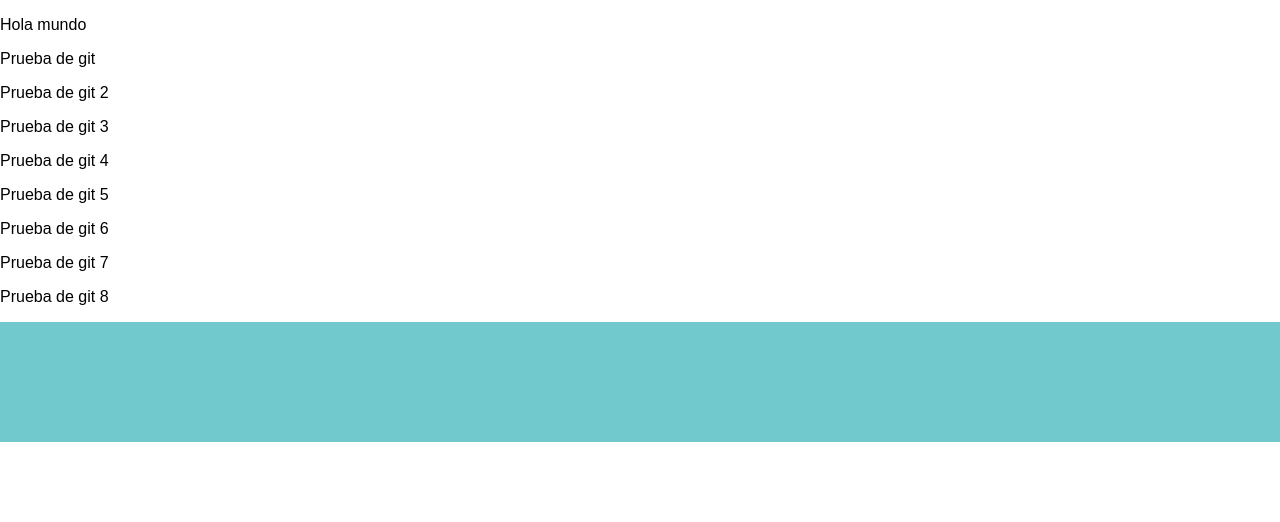
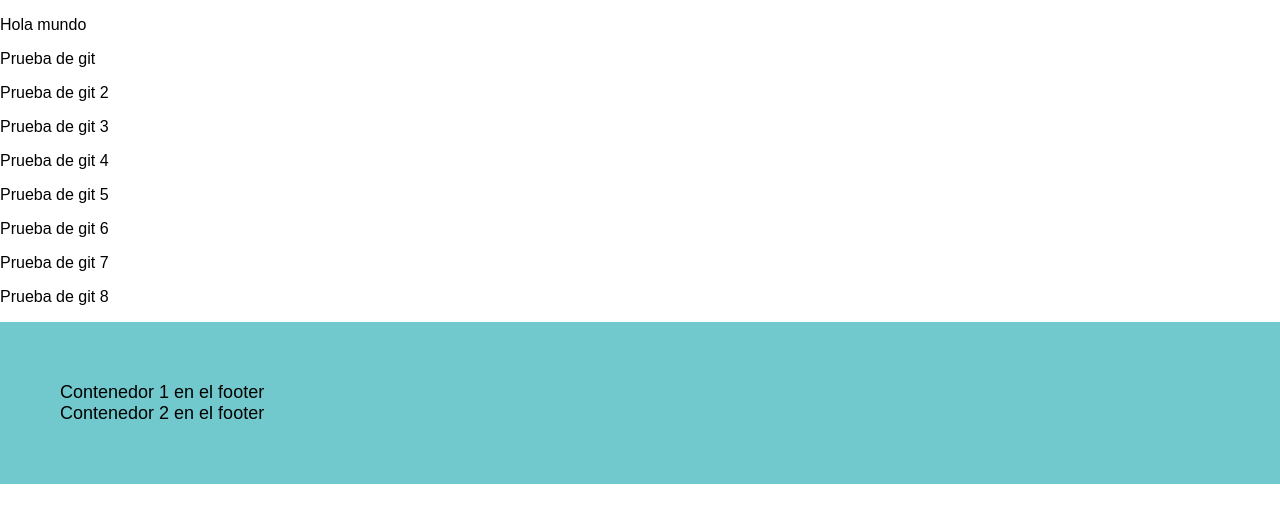
Before and after one commit to eduardoscrs/integracion-1, a plain HTML site: page pruebas.html in a window 1280 px wide. Drawn offline with Linux system fonts and the light colour scheme.

Commit message:
Update pruebas.html

```diff
--- a/pruebas.html
+++ b/pruebas.html
@@ -22,9 +22,14 @@
 <footer>
     <div class="container">
         <div class="row">
-            <div class="col-md-12">
-                <p></p>
+            <div class="col-md-6">
+                <p>Contenedor 1 en el footer</p>
+            </div>
+            <div class="col-md-6">
+                <p>Contenedor 2 en el footer</p>
             </div>
         </div>
     </div>
+</footer>
+</body>
 </html>
```
